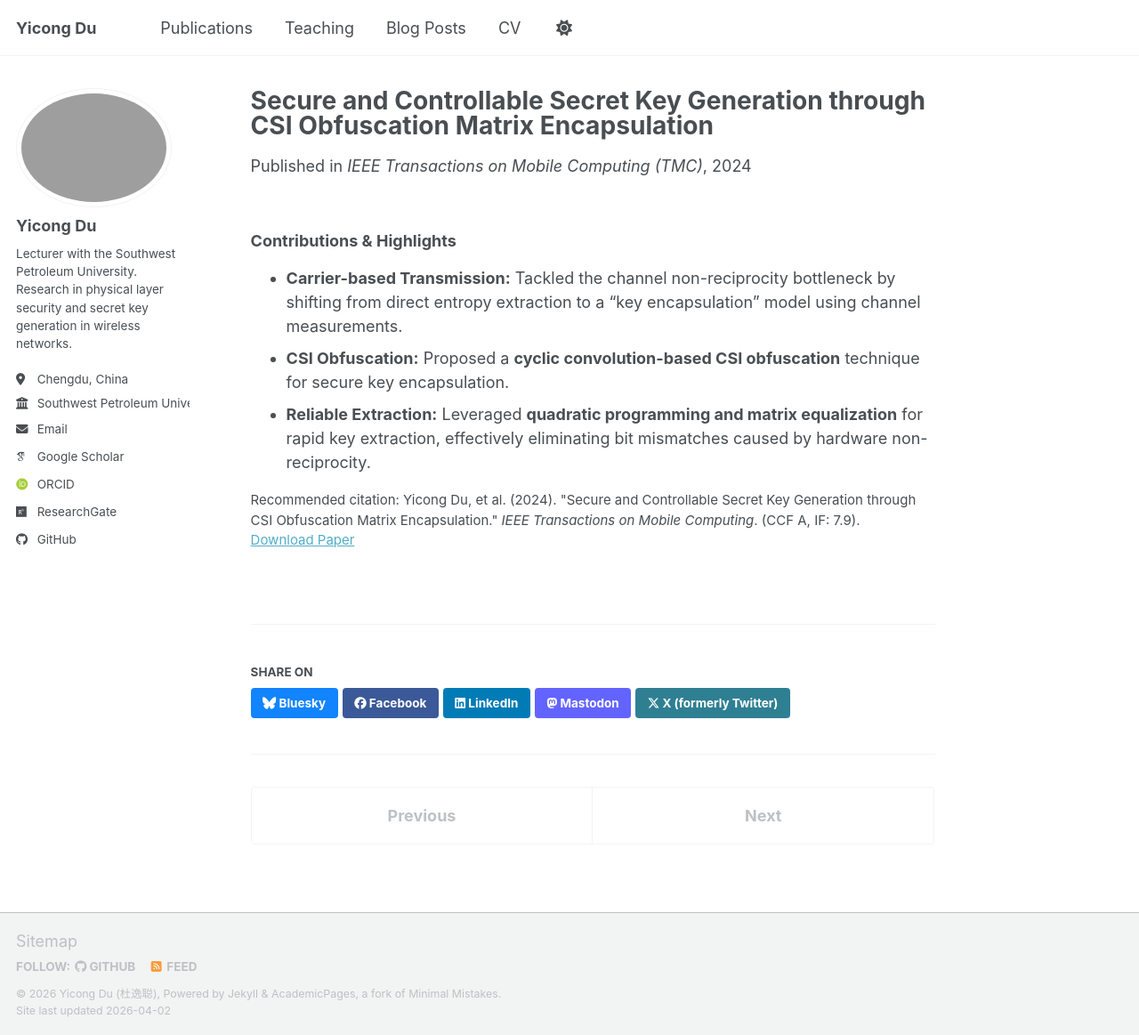
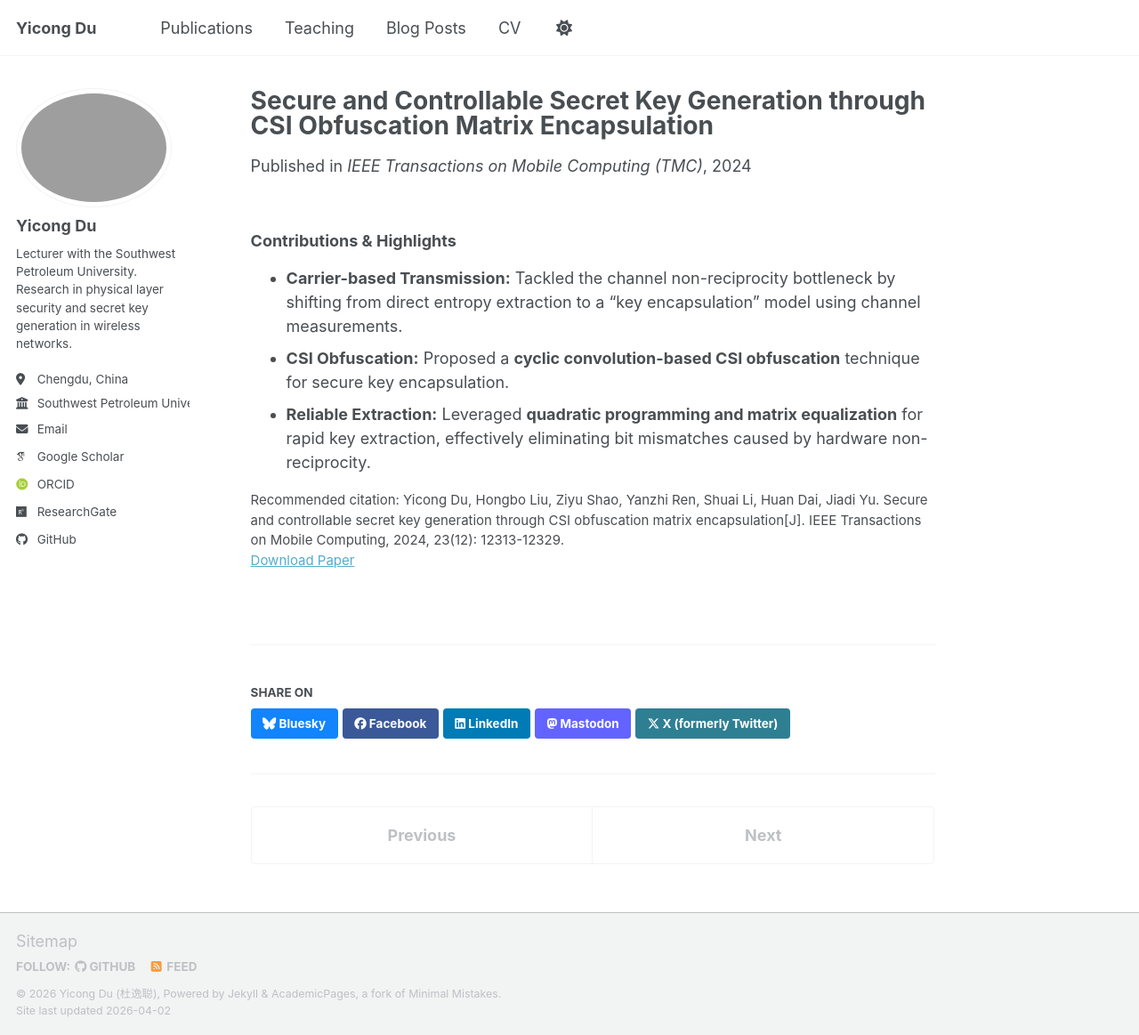
Before and after one commit to DozzzeN/yc_du, a Jekyll site: the page built from _publications/2024-05-01-csi-obfuscation-matrix.md, in a window 1280 px wide and 1163 px high. Shown: the whole window at 89% size. Built offline with Jekyll 4.4.1, drawn with Linux system fonts in a browser that asks for light colours; some web fonts are replaced; a script bundle is joined from its source files by our own code; library files that are not in the unit come from our copies.

Commit message:
Update citation format and author details

```diff
--- a/_publications/2024-05-01-csi-obfuscation-matrix.md
+++ b/_publications/2024-05-01-csi-obfuscation-matrix.md
@@ -7,7 +7,7 @@ excerpt: 'Tackles channel non-reciprocity by utilizing channel measurements as a
 date: 2024-05-01
 venue: 'IEEE Transactions on Mobile Computing (TMC)'
 paperurl: 'https://ieeexplore.ieee.org/document/10382531'
-citation: 'Yicong Du, et al. (2024). "Secure and Controllable Secret Key Generation through CSI Obfuscation Matrix Encapsulation." <i>IEEE Transactions on Mobile Computing</i>. (CCF A, IF: 7.9).'
+citation: 'Yicong Du, Hongbo Liu, Ziyu Shao, Yanzhi Ren, Shuai Li, Huan Dai, Jiadi Yu. Secure and controllable secret key generation through CSI obfuscation matrix encapsulation[J]. IEEE Transactions on Mobile Computing, 2024, 23(12): 12313-12329.'
 ---
 
 ### Contributions & Highlights
```
